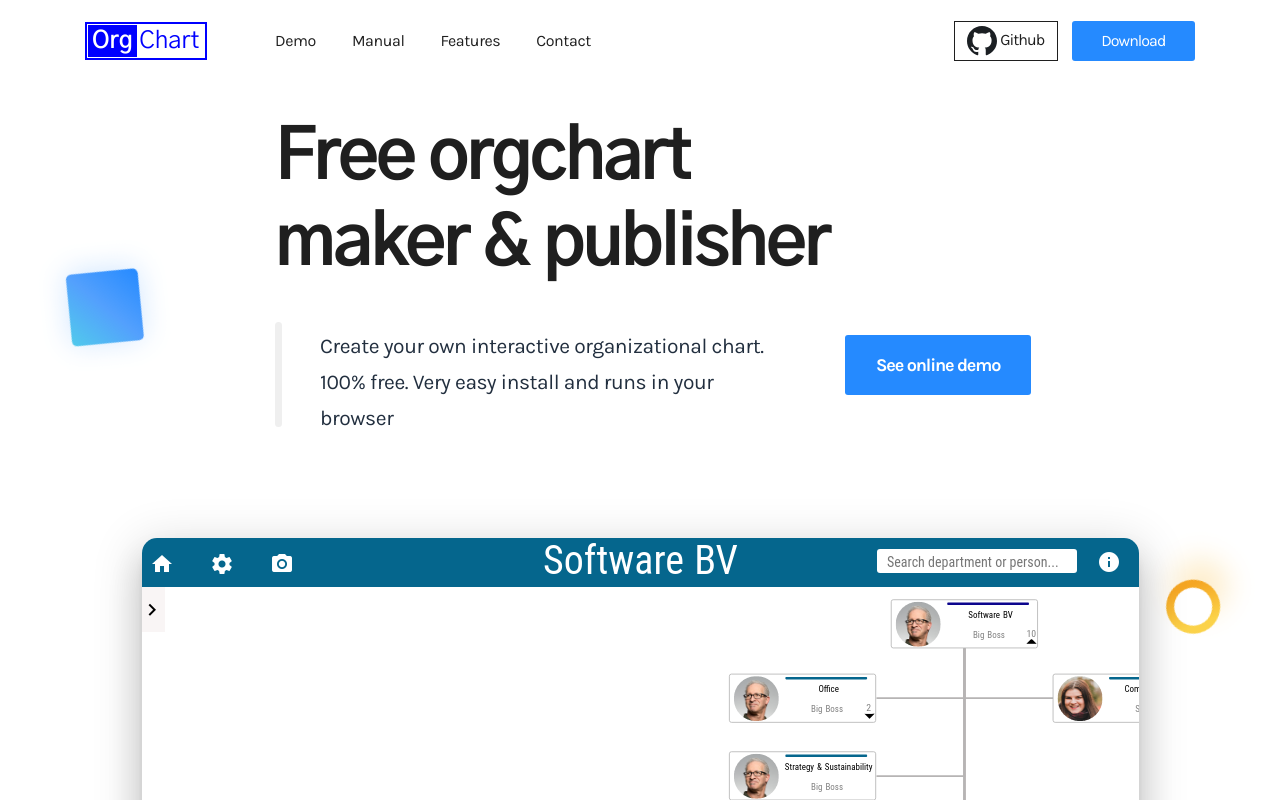
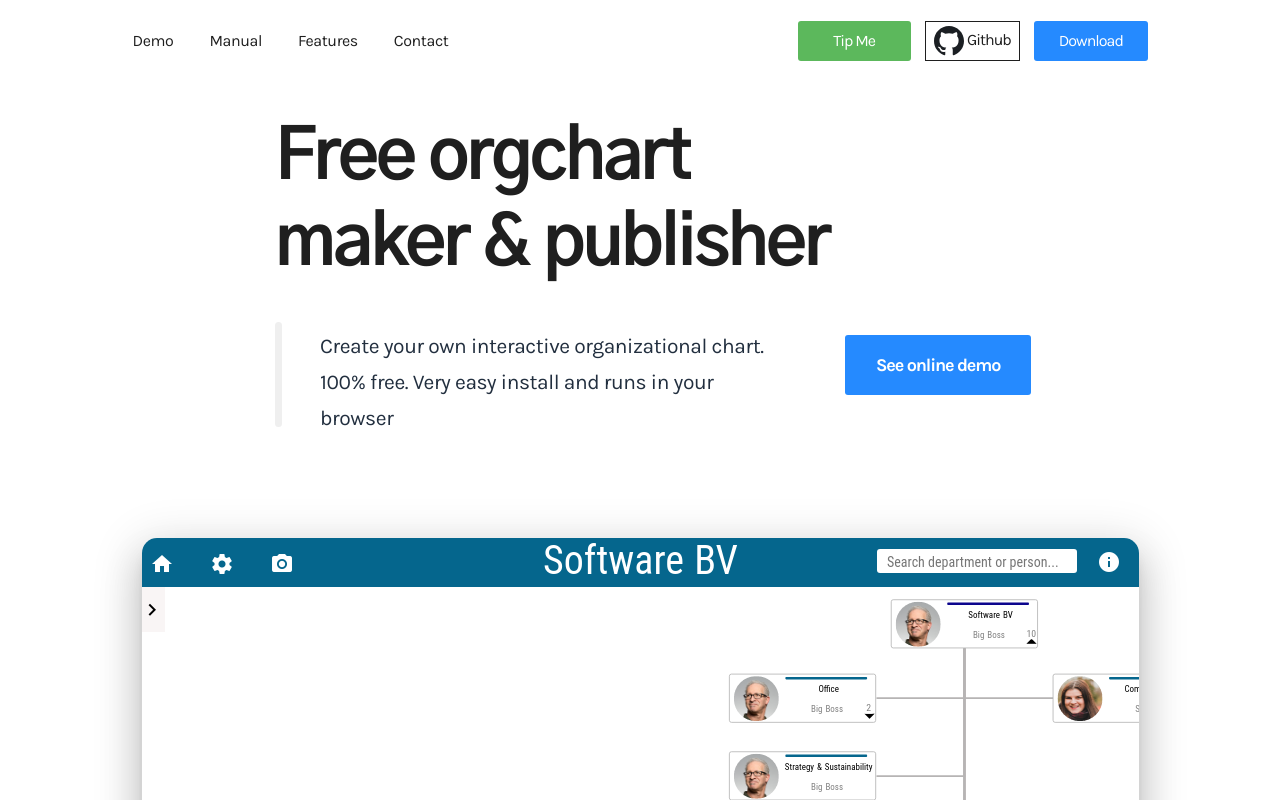
Before and after one commit to Hoogkamer/vue-org-chart-site, a plain HTML site: page index.html in a window 1280 px wide. Shown: the top 800 px of the page. Drawn offline with Linux system fonts and the light colour scheme; a script that the page names is missing.

Commit message:
donate button

```diff
--- a/css/my.css
+++ b/css/my.css
@@ -1,3 +1,6 @@
 .githublogo {
   width: 30px;
 }
+.donate {
+  background-color: #5cb85c !important;
+}
--- a/index.html
+++ b/index.html
@@ -26,21 +26,27 @@
       <header class="site-header">
         <div class="container">
           <div
-            class="row justify-content-center align-items-center position-relative"
+            class="
+              row
+              justify-content-center
+              align-items-center
+              position-relative
+            "
           >
-            <div class="col-sm-4 col-6 col-lg-2 col-xl-2 order-lg-1">
-              <div class="brand">
-                <div class="logo">
-                  <span class="logo_o">Org</span>
-                  <span class="logo_c">Chart</span>
-                </div>
-              </div>
-            </div>
-
             <div
-              class="col-sm-7 col-lg-3 col-xl-3 offset-xl-1 d-none d-sm-block order-lg-3"
+              class="
+                col-sm-7 col-lg-4 col-xl-4
+                offset-xl-1
+                d-none d-sm-block
+                order-lg-3
+              "
             >
               <div class="header-btns">
+                <div class="btn-2 donate">
+                  <a href="https://ko-fi.com/hoogkamer" target="donate"
+                    >Tip Me</a
+                  >
+                </div>
                 <div class="btn-1 btn-outlined">
                   <a
                     href="https://github.com/Hoogkamer/vue-org-chart"
@@ -62,7 +68,11 @@
             </div>
 
             <div
-              class="col-sm-1 col-6 col-lg-7 col-xl-6 position-static order-lg-2"
+              class="
+                col-sm-1 col-6 col-lg-7 col-xl-6
+                position-static
+                order-lg-2
+              "
             >
               <div class="main-navigation">
                 <ul class="main-menu">
@@ -89,7 +99,6 @@
       </header>
 
       <div class="hero-area pt-4 pt-lg-5">
-        <div class="float-shapes"></div>
         <div class="container">
           <div class="row justify-content-center justify-content-lg-start">
             <div class="col-md-8 col-lg-7 offset-lg-2">
@@ -198,7 +207,12 @@
         <div class="container">
           <div class="row">
             <div
-              class="col-xl-6 col-sm-10 col-md-6 col-10 order-md-2 offset-xl-1 d-none d-md-block"
+              class="
+                col-xl-6 col-sm-10 col-md-6 col-10
+                order-md-2
+                offset-xl-1
+                d-none d-md-block
+              "
             >
               <div class="content-image">
                 <img class="rocks" src="./image/rocks.png" alt="" />
@@ -482,7 +496,8 @@
                   question. These fields are then also added if you export in
                   excel, they start with "field_"
                   <h6>How can I use a different languate?</h6>
-                  There are a few fields you can change the name of. You can change them in the file "translate.js"
+                  There are a few fields you can change the name of. You can
+                  change them in the file "translate.js"
                   <h6>How can I use this in my own code?</h6>
                   This is not meant to be a plugin/library, but it is a complete
                   solution. If you want to use this as a part of your own
@@ -605,7 +620,7 @@
                       target="_blank"
                       >give a star
                     </a>
-                    :)
+                    or buy me a coffee :)
                   </div>
                 </div>
               </div>
@@ -693,6 +708,15 @@
       src="https://www.statcounter.com/counter/counter.js"
       async
     ></script>
+    <script src="https://storage.ko-fi.com/cdn/scripts/overlay-widget.js"></script>
+    <script>
+      kofiWidgetOverlay.draw("hoogkamer", {
+        type: "floating-chat",
+        "floating-chat.donateButton.text": "Tip Me",
+        "floating-chat.donateButton.background-color": "#5cb85c",
+        "floating-chat.donateButton.text-color": "#fff",
+      });
+    </script>
     <noscript>
       <div class="statcounter">
         <a
```
